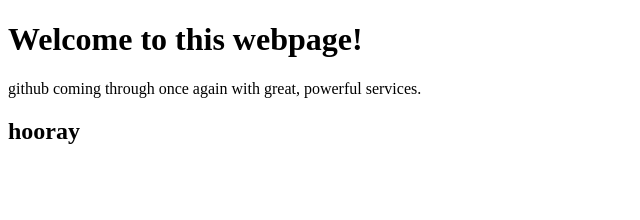
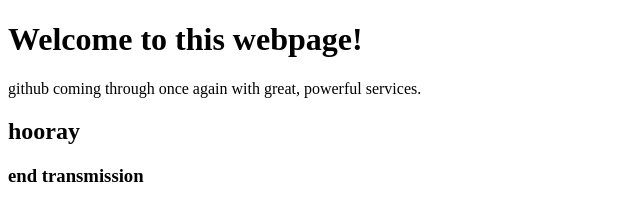
Before and after one commit to martinpolder/_martinpolder_, a plain HTML site: page index.html in a window 1280 px wide. Shown: the whole page, without its empty margins (0-640 px from the left). Drawn offline with Linux system fonts and the light colour scheme.

Commit message:
This had better work

```diff
--- a/index.html
+++ b/index.html
@@ -13,6 +13,8 @@
 
 <h2>hooray</h2>
 
+<h3>end transmission</h3>
+
 <body>
 
 </body>
```
